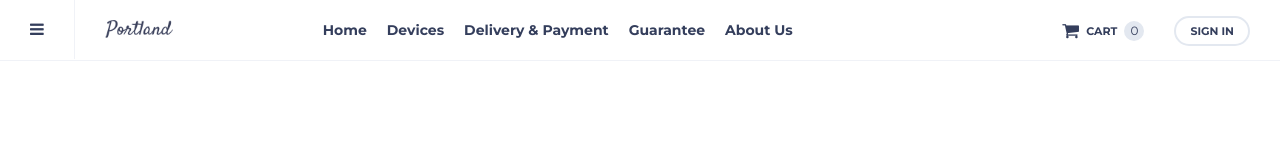
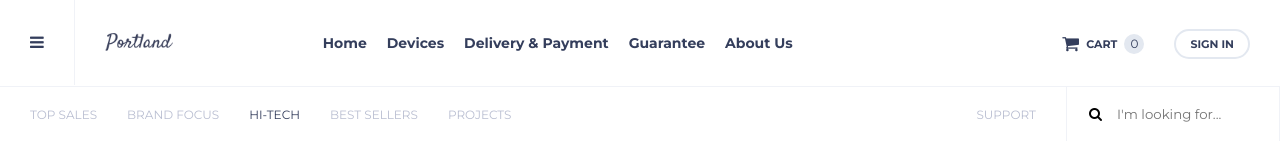
Before and after one commit to mqamhieh/ITGroupFBCourse, a website: page index.html in a window 1280 px wide. Drawn offline with nearby package versions, Linux system fonts and the light colour scheme.

Commit message:
Styling main slider + adding SlickJS

```diff
--- a/bower.json
+++ b/bower.json
@@ -16,6 +16,7 @@
   ],
   "dependencies": {
     "font-awesome": "fontawesome#^4.7.0",
-    "jquery": "^3.1.1"
+    "jquery": "^3.1.1",
+    "slick-carousel": "^1.6.0"
   }
 }
--- a/index.html
+++ b/index.html
@@ -4,10 +4,13 @@
     <meta charset="UTF-8">
     <link rel="stylesheet" href="bower_components/font-awesome/css/font-awesome.min.css" />
     <script src="bower_components/jquery/dist/jquery.min.js"></script>
+    <script src="bower_components/slick-carousel/slick/slick.min.js"></script>
+    <link rel="stylesheet" href="bower_components/slick-carousel/slick/slick.css" />
 
     <script type="text/javascript" src="scripts/main.js"></script>
     <link rel="stylesheet" href="styles/style.css" >
     <link rel="stylesheet" href="styles/header.css" >
+    <link rel="stylesheet" href="styles/main-slider.css" >
     <title></title>
 </head>
 <body>
@@ -48,6 +51,29 @@
             </div>
         </div>
     </header>
+    <div class="main-slider content-wrapper">
+        <div class="content">
+            <div class="sub-menu">
+                <ul class="pull-left">
+                    <li><a class="sub-menu-item" href="#">Top Sales</a></li>
+                    <li><a class="sub-menu-item" href="#">Brand Focus</a></li>
+                    <li><a class="sub-menu-item selected" href="#">HI-Tech</a></li>
+                    <li><a class="sub-menu-item" href="#">Best Sellers</a></li>
+                    <li><a class="sub-menu-item" href="#">Projects</a></li>
+                </ul>
+
+                <form class="search-wrapper pull-right">
+                    <i class="fa fa-search"></i>
+                    <input type="search"
+                           required
+                           placeholder="I'm looking for..." />
+                </form>
+                <a class="sub-menu-item pull-right" href="#">Support</a>
+                <div class="clearfix"></div>
+            </div>
+            <div class="slider"></div>
+        </div>
+    </div>
     <link href="https://fonts.googleapis.com/css?family=Montserrat:400,700" rel="stylesheet">
 </body>
 </html>
--- a/styles/header.css
+++ b/styles/header.css
@@ -42,7 +42,7 @@ header .logo,
 header .menu,
 header .user-actions
 {
-    padding: 20px 30px;
+    padding: 33px 30px;
 }
 
 header .menu {
--- /dev/null
+++ b/styles/main-slider.css
@@ -0,0 +1,42 @@
+.main-slider ul {
+    list-style: none;
+    padding: 0;
+    margin: 0;
+}
+
+.main-slider ul li {
+    float: left;
+}
+.main-slider .sub-menu-item {
+    color: #b9bed1;
+    font-size: 12px;
+    padding: 20px 0 20px 30px;
+    display: inline-block;
+    text-decoration: none;
+    text-transform: uppercase;
+}
+
+.main-slider .sub-menu-item.selected
+{
+    color: #343e5c
+}
+
+.main-slider input[type='search'] {
+    border: none;
+    padding: 19px 0 19px 50px;
+    width: 212px;
+}
+
+.main-slider .search-wrapper {
+    position: relative;
+    border-left: 1px solid #f0f2f7;
+    border-right: 1px solid #f0f2f7;
+    margin-left: 30px;
+}
+
+.main-slider .search-wrapper i {
+    position: absolute;
+    top: 20px;
+    left: 22px;
+    font-size: 14px;
+}
```
